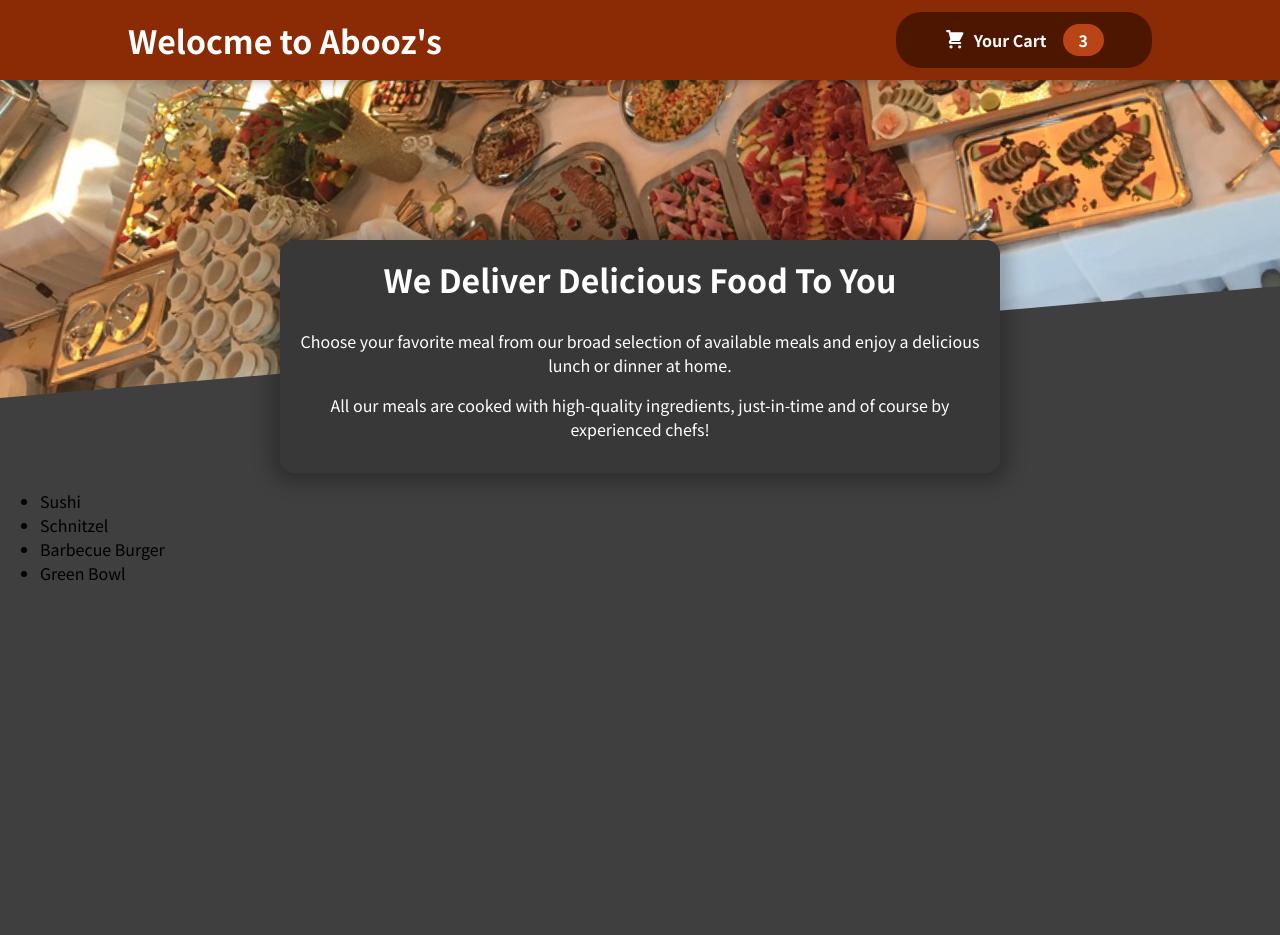
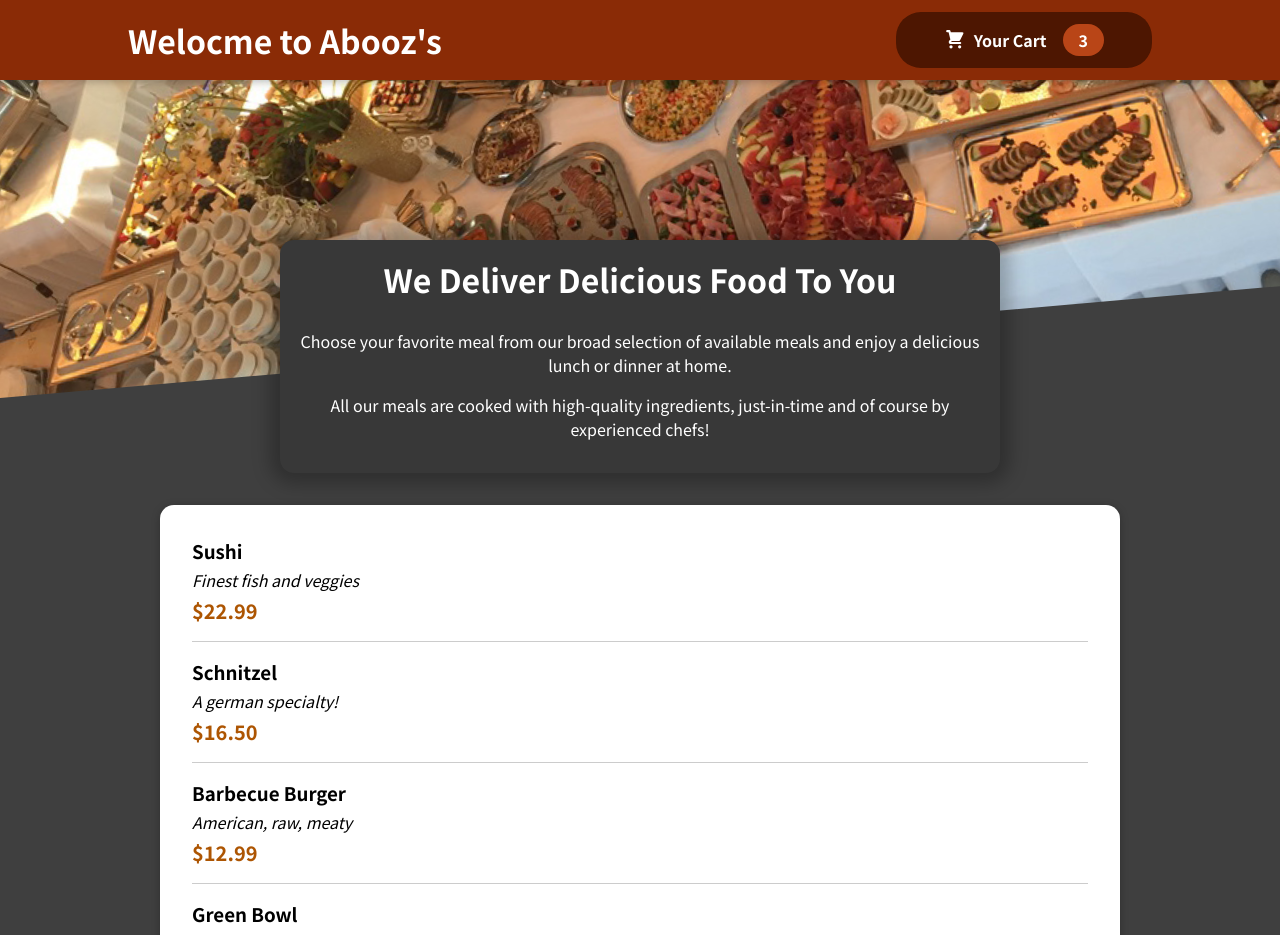
Before and after one commit to ferelie/Restaurant, a React (Create React App) app: page / in a window 1280 px wide. Shown: the top 935 px of the page. Before the commit the page ends 800 px from the top, so only its background shows below. Built offline with nearby package versions, Linux system fonts and the light colour scheme.

Commit message:
modified how to display meals in the card UI elmnt

```diff
--- /dev/null
+++ b/src/components/Meals/MealItem/MealItem.jsx
@@ -0,0 +1,19 @@
+import classes from "./MealItem.module.css";
+
+const MealItem = ({ meal }) => {
+  const formattedPrice = `$${meal.price.toFixed(2)}`;
+
+  return (
+    <li className={classes.meal}>
+      <div>
+        <h3> {meal.name} </h3>
+        <div className={classes.description}> {meal.description} </div>
+        <div className={classes.price}>{formattedPrice}</div>
+      </div>
+
+      <div></div>
+    </li>
+  );
+};
+
+export default MealItem;
--- /dev/null
+++ b/src/components/Meals/MealItem/MealItem.module.css
@@ -0,0 +1,22 @@
+.meal {
+  display: flex;
+  justify-content: space-between;
+  margin: 1rem;
+  padding-bottom: 1rem;
+  border-bottom: 1px solid #ccc;
+}
+
+.meal h3 {
+  margin: 0 0 0.25rem 0;
+}
+
+.description {
+  font-style: italic;
+}
+
+.price {
+  margin-top: 0.25rem;
+  font-weight: bold;
+  color: #ad5502;
+  font-size: 1.25rem;
+}
--- a/src/components/Meals/MealsList.jsx
+++ b/src/components/Meals/MealsList.jsx
@@ -1,14 +1,19 @@
-import { Fragment } from "react";
+import classes from "./mealsList.module.css";
 import DUMMY_MEALS from "./dummyList";
+import Card from "../UI/Card";
+import MealItem from "./MealItem/MealItem";
 
 const MealsList = () => {
-
-  const listOfMeals = DUMMY_MEALS.map((meal) => <li key={meal.id}>{meal.name}</li>)
+  const listOfMeals = DUMMY_MEALS.map((meal) => (
+    <MealItem key={meal.id} meal={meal} />
+  ));
 
   return (
-    <Fragment>
-      <ul> {listOfMeals} </ul>
-    </Fragment>
+    <div className={classes.meals}>
+      <Card>
+        <ul> {listOfMeals} </ul>
+      </Card>
+    </div>
   );
 };
 
--- /dev/null
+++ b/src/components/UI/Card.jsx
@@ -0,0 +1,7 @@
+import classes from "./Card.module.css";
+
+const Card = (props) => {
+  return <div className={classes.card}>{props.children}</div>;
+};
+
+export default Card;
--- /dev/null
+++ b/src/components/UI/Card.module.css
@@ -0,0 +1,6 @@
+.card {
+  padding: 1rem;
+  box-shadow: 0 2px 8px rgba(0, 0, 0, 0.25);
+  border-radius: 14px;
+  background-color: white;
+}
```
Also changed, not shown: src/components/Meals/MealItem/MealItemForm.jsx (added), src/components/Meals/MealsSummary.jsx (renamed from src/components/Meals/MealsSummary.js).
